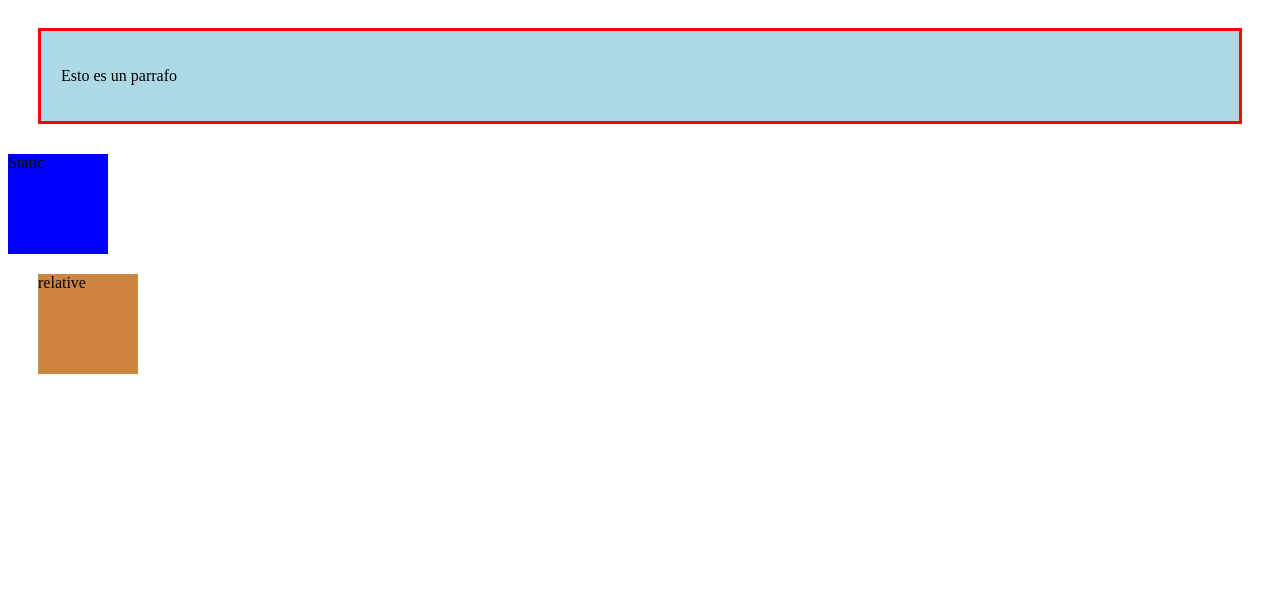
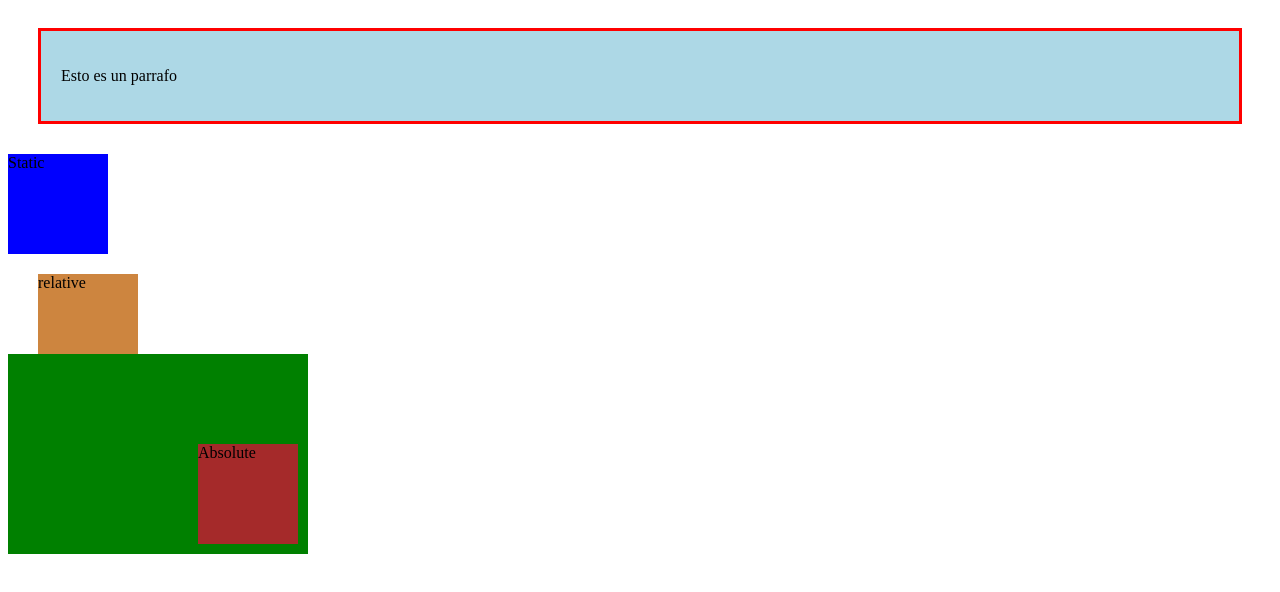
Before and after one commit to OsvaldoMezaHerrera/parcticaCSS2, a plain HTML site: page index.html in a window 1280 px wide. Shown: the part 100-692 px from the top of the page. Drawn offline with Linux system fonts and the light colour scheme.

Commit message:
adsolute

```diff
--- a/CSS/style.css
+++ b/CSS/style.css
@@ -24,3 +24,17 @@ h1{
     top: 20px;
     left: 30px;
 }
+.container{
+    width: 300px;
+    height: 200px;
+    background-color: green;
+    position: relative;
+}
+.box-4{
+    width: 100px;
+    height: 100px;
+    background-color: brown;
+    position: absolute;
+    bottom: 10px;
+    right: 10px;
+}
--- a/index.html
+++ b/index.html
@@ -20,5 +20,10 @@
     <div class="box-3">
         relative
     </div>
+    <div class="container">
+        <div class="box-4">
+            Absolute
+        </div>
+    </div>
 </body>
 </html>
```
